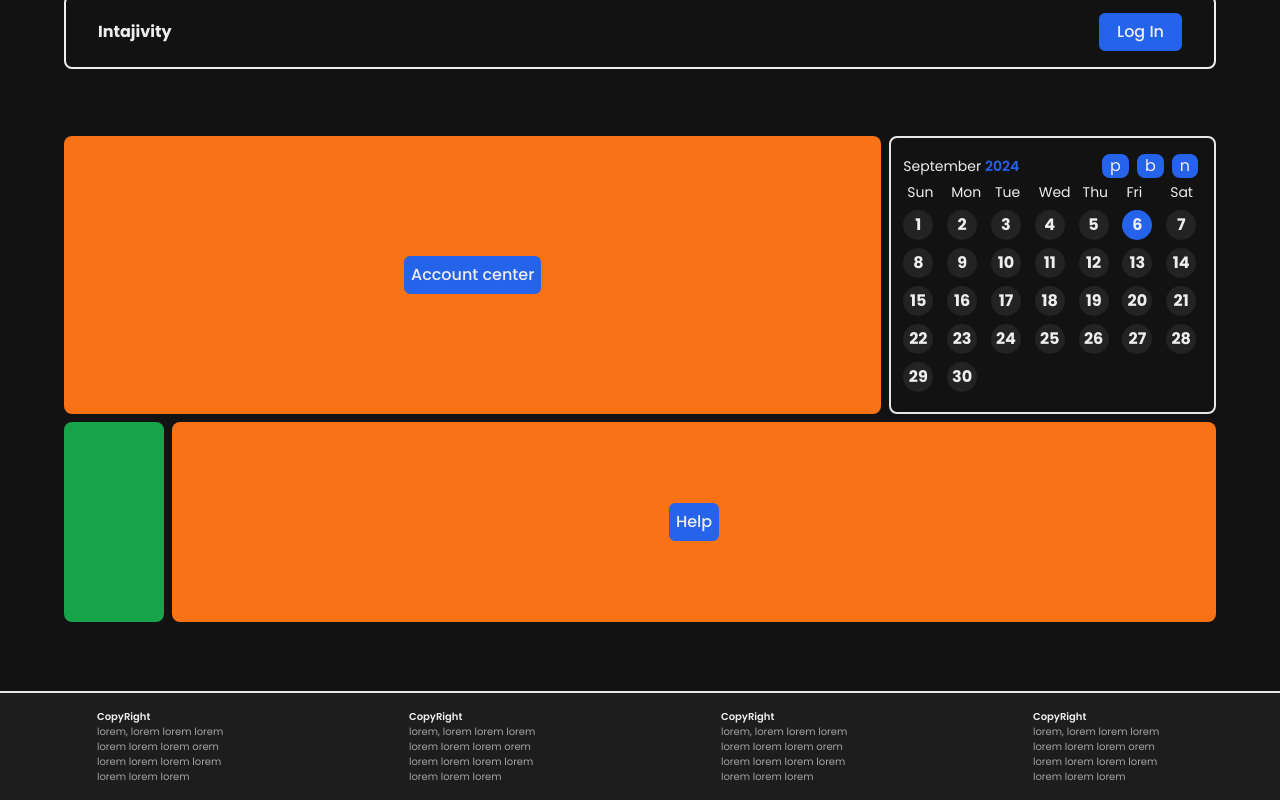
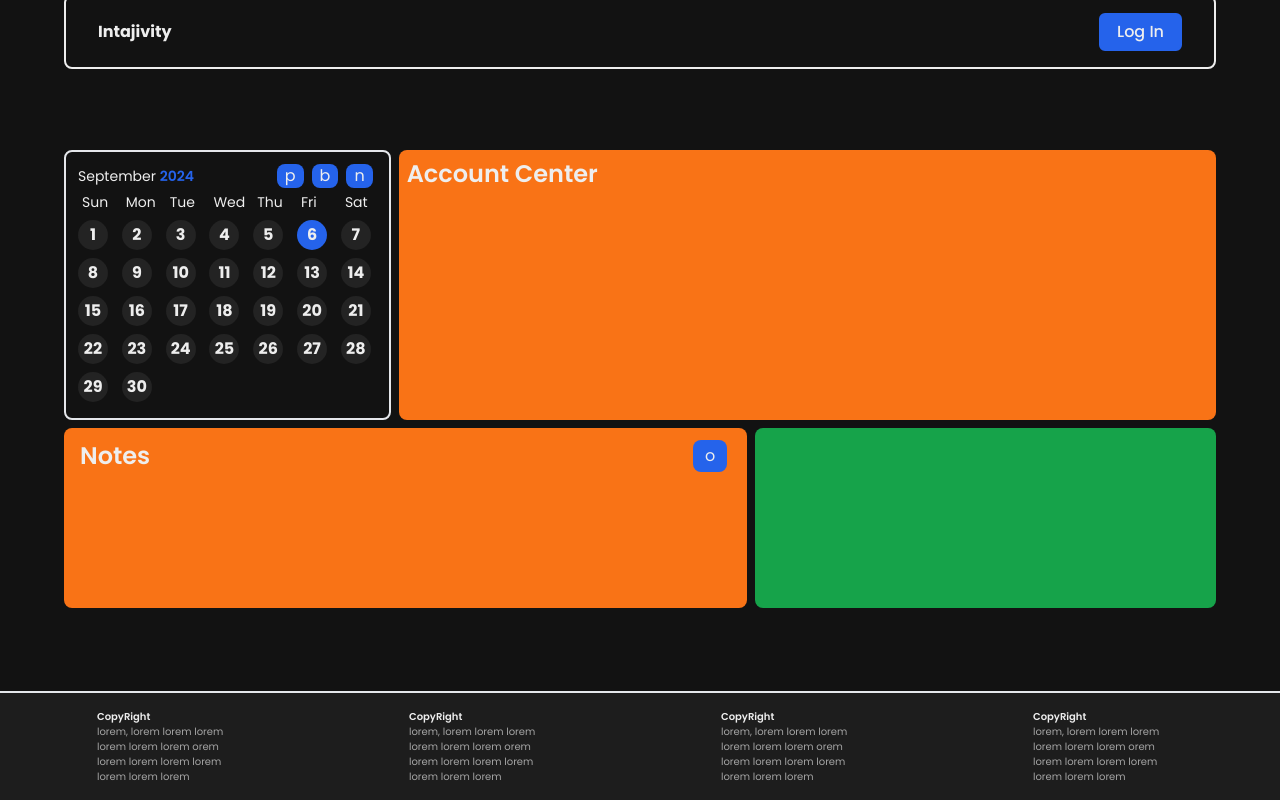
Before and after one commit to abdurrahmen/ToDoList-App, a Next.js app: page /dashboard in a window 1280 px wide. Built offline with nearby package versions, Linux system fonts and the light colour scheme.

Commit message:
notes page added, style edites on hero and dashboard sections

```diff
--- /dev/null
+++ b/app/dashboard/notes/page.jsx
@@ -0,0 +1,10 @@
+import { Main } from '@components/Main'
+import React from 'react'
+
+export default function notes() {
+  return (
+    <Main>
+      notes
+    </Main>
+  )
+}
--- a/components/Calendar.jsx
+++ b/components/Calendar.jsx
@@ -60,7 +60,7 @@ export default function Calendar() {
   }, [selectedMonth]);
 
   return (
-    <div className='flex flex-col overflow-hidden border-2 rounded-lg p-1 sm:p-3'>
+    <div className='flex flex-col overflow-hidden border-2 rounded-lg p-1 sm:px-3 sm:py-2'>
       <div className='flex items-center justify-between mb-2 flex-col ' >
         <div className='flex items-center justify-between w-full '>
         <p className='text-sm sm:text-md'>{selectedMonth} <span className='text-blue-600 font-semibold text-xs sm:text-sm'>{selectedYear}</span></p>
--- a/components/Dashboard.jsx
+++ b/components/Dashboard.jsx
@@ -6,21 +6,26 @@ export default function Dashboard() {
 
   return (
     <div className='w-full h-full'>
-      <div className='flex mb-2 gap-2'>
-        <div className='flex items-center justify-center flex-1 bg-orange-500 rounded-lg'>
-          <Button dark text='Account center' />
-        </div>
+      <div className='flex mb-2 gap-2 '>
         <div>
           <Calendar />
         </div>
+        <div className='p-2 flex-1 bg-orange-500 rounded-lg min-w-[60%]'>
+          <h2 className='text-lg sm:text-2xl font-semibold '>Account Center</h2>
+        </div>
       </div>
-      <div className='flex gap-2'>
-        <Link href='/'>
-          <div className='bg-green-600 rounded-lg w-[100px] h-[200px] cursor-pointer active:scale-110 duration-200 '></div>
+      <div className='flex gap-2 '>
+          <div className='p-2 flex-1 bg-orange-500 rounded-lg'>
+            <div className='flex justify-between items-center px-2'>
+              <h2 className='text-lg sm:text-2xl font-semibold '>Notes</h2>
+              <Link href='/dashboard/notes' className=''>
+                <button className='active:scale-95 duration-200 ease-out bg-blue-600 px-3 py-1 rounded-lg m-1'>o</button>
+              </Link>
+            </div>
+          </div>
+        <Link className='w-[40%] h-[180px]' href='/'>
+          <div className='bg-green-600 rounded-lg w-full h-full cursor-pointer active:scale-110 duration-200 '></div>
         </Link>
-        <div className='flex items-center justify-center flex-1 bg-orange-500 rounded-lg'>
-          <Button dark text='Help' />
-        </div>
       </div>
     </div>
   )
--- a/components/Hero.jsx
+++ b/components/Hero.jsx
@@ -7,12 +7,13 @@ export default function Hero() {
     <section className='flex flex-col items-center'>
       <div className='text-center m-2'>
 
-        <p className='text-3xl sm:text-6xl my-2'>Your Days are
+        <p className='text-[8vw] font-semibold text-nowrap sm:text-6xl my-2'>Your Days are
           <span className='font-extrabold text-blue-600'> messy?</span>
         </p>
 
-        <p className='text-xl sm:text-3xl my-2'>maybe all what you <span className='font-extrabold text-blue-600'>need</span> is a
-        <span className='font-extrabold text-blue-600'> To do list.</span>
+        <p className='text-xl font-semibold sm:text-3xl my-2'>Trust me
+          <span className='font-extrabold text-blue-600'> Intajivity </span>
+          will save you
         </p>
 
         <p className='text-sm text-[#ffffff99] '>make your day easier and more productive</p>
```
